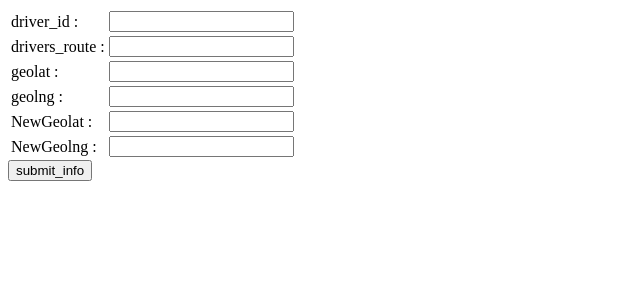
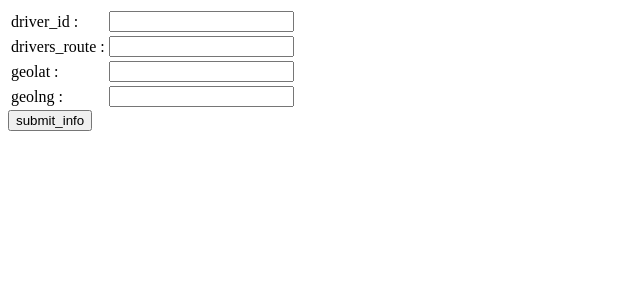
Before and after one commit to KODAHinc/iShuttle_backend, a PHP site: page /location_index.php in a window 1280 px wide. Shown: the top 300 px of the page, without its empty margins (0-640 px from the left). Run offline with PHP 8.4, Linux system fonts and the light colour scheme.

Commit message:
Latest Commit Driver location update

```diff
--- a/driverlocation.php
+++ b/driverlocation.php
@@ -5,10 +5,9 @@ $driver_id = $_POST["driver_id"];
 $drivers_route= $_POST["drivers_route"];
 $geolat=$_POST["geolat"];
 $geolng=$_POST["geolng"];
-$NewGeolat=$_POST["NewGeolat"];
-$NewGeolng=$_POST["NewGeolng"];
 
-$sql = "update Drivers_location set Drivers_route='$drivers_route',Geolat='$geolat',Geolng='$geolng',NewGeolat='$NewGeolat',NewGeolng='$NewGeolng',Time_tracker=now() WHERE Drivers_id='$driver_id';";
+
+$sql = "update Drivers_location set Drivers_route='$drivers_route',Geolat='$geolat',Geolng='$geolng',Time_tracker=now() WHERE Drivers_id='$driver_id';";
 
 if(mysqli_query($con,$sql))
 {
--- a/getlocation.php
+++ b/getlocation.php
@@ -2,9 +2,9 @@
 <?php
 require "init.php";
 
-$my_query=$con->prepare("SELECT Geolat,Geolng,NewGeolat,NewGeolng,Drivers_route,TIMESTAMPDIFF(minute,Time_tracker,NOW()) from Drivers_location;");
+$my_query=$con->prepare("SELECT Geolat,Geolng,Drivers_route,TIMESTAMPDIFF(minute,Time_tracker,NOW()) from Drivers_location;");
 $my_query->execute();
-$my_query->bind_result($geolat,$geolng,$NewGeolat,$NewGeolng,$Drivers_route,$time);
+$my_query->bind_result($geolat,$geolng,$Drivers_route,$time);
 
 $Drivers_location=array();
 
@@ -12,8 +12,6 @@ while($my_query->fetch()){
 	$temp=array();
 	$temp['geolat']=$geolat;
 	$temp['geolng']=$geolng;
-	$temp['NewGeolat']=$NewGeolat;
-	$temp['NewGeolng']=$NewGeolng;
 	$temp['Drivers_route']=$Drivers_route;
 	$temp['time']=$time;
 	array_push($Drivers_location,$temp);
--- a/location_index.php
+++ b/location_index.php
@@ -26,15 +26,6 @@
 <td><input type="text" name="geolng" /></td>
 </tr>
 
-<tr>
-<td>NewGeolat :</td>
-<td><input type="text" name="NewGeolat" /></td>
-</tr>
-
-<tr>
-<td>NewGeolng :</td>
-<td><input type="text" name="NewGeolng" /></td>
-</tr>
 
 </table>
 
--- a/testlogin.php
+++ b/testlogin.php
@@ -1,9 +1,9 @@
 <?php
 require "init.php";
 
-$my_query=$con->prepare("SELECT a.Drivers_id,a.Username,a.Password,b.NewGeolat,b.NewGeolng from Drivers_details  a,Drivers_location b;");
+$my_query=$con->prepare("SELECT Drivers_id,Username,Password from Drivers_details;");
 $my_query->execute();
-$my_query->bind_result($Drivers_id,$Username,$Password,$NewGeolat,$NewGeolng);
+$my_query->bind_result($Drivers_id,$Username,$Password);
 
 $Drivers_details=array();
 
@@ -12,8 +12,6 @@ while($my_query->fetch()){
 	$temp['Drivers_id']=$Drivers_id;
 	$temp['Username']=$Username;
 	$temp['Password']=$Password;
-	$temp['NewGeolat']=$NewGeolat;
-	$temp['NewGeolng']=$NewGeolng;
 	array_push($Drivers_details,$temp);
 }
 
```
